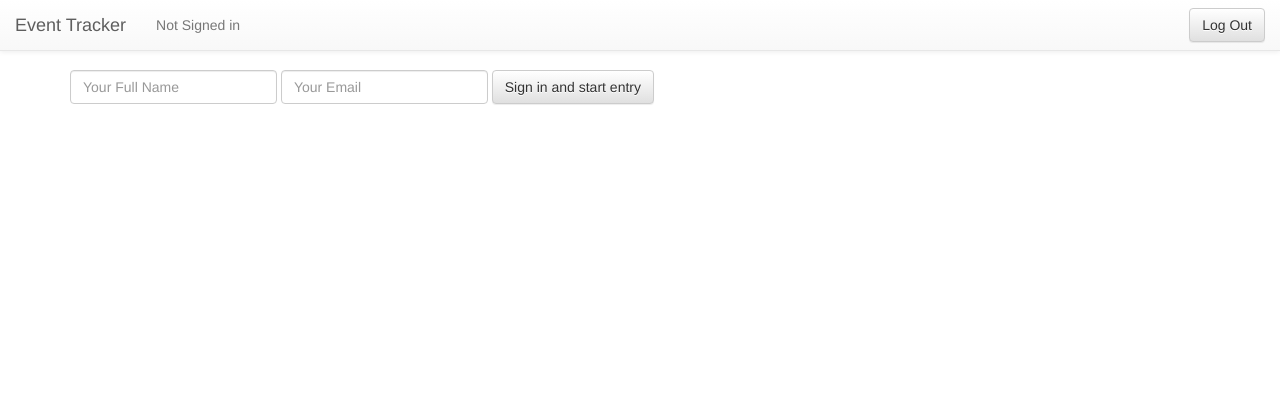
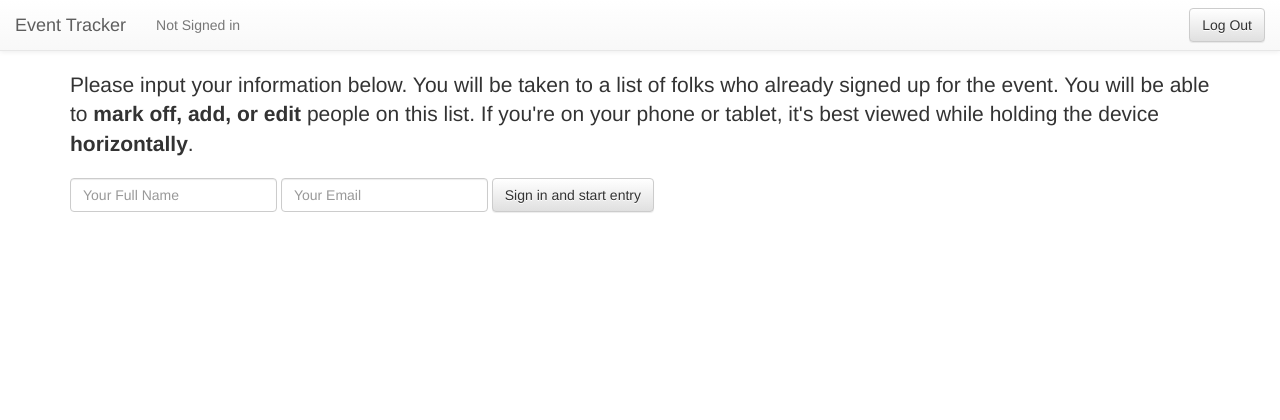
Before and after one commit to diversified-cheesecake/bk-event, a Django app: page / in a window 1280 px wide. Shown: the top 420 px of the page. Run offline with Django 3.2, Linux system fonts and the light colour scheme; some libraries are stand-ins or nearby versions.

Commit message:
added intro

```diff
--- a/event/templates/event/start.html
+++ b/event/templates/event/start.html
@@ -6,6 +6,9 @@
 
 <form class="form-inline" action="/" method="POST">
 	{% csrf_token %}
+  <p class="lead">
+    Please input your information below. You will be taken to a list of folks who already signed up for the event. You will be able to <strong>mark off, add, or edit</strong> people on this list. If you're on your phone or tablet, it's best viewed while holding the device <strong>horizontally</strong>.
+  </p>
   <div class="form-group">
     <label class="sr-only" for="user_full_name">Your Full Name</label>
     <input type="text" class="form-control" id="user_full_name" name="user_full_name" placeholder="Your Full Name">
```
